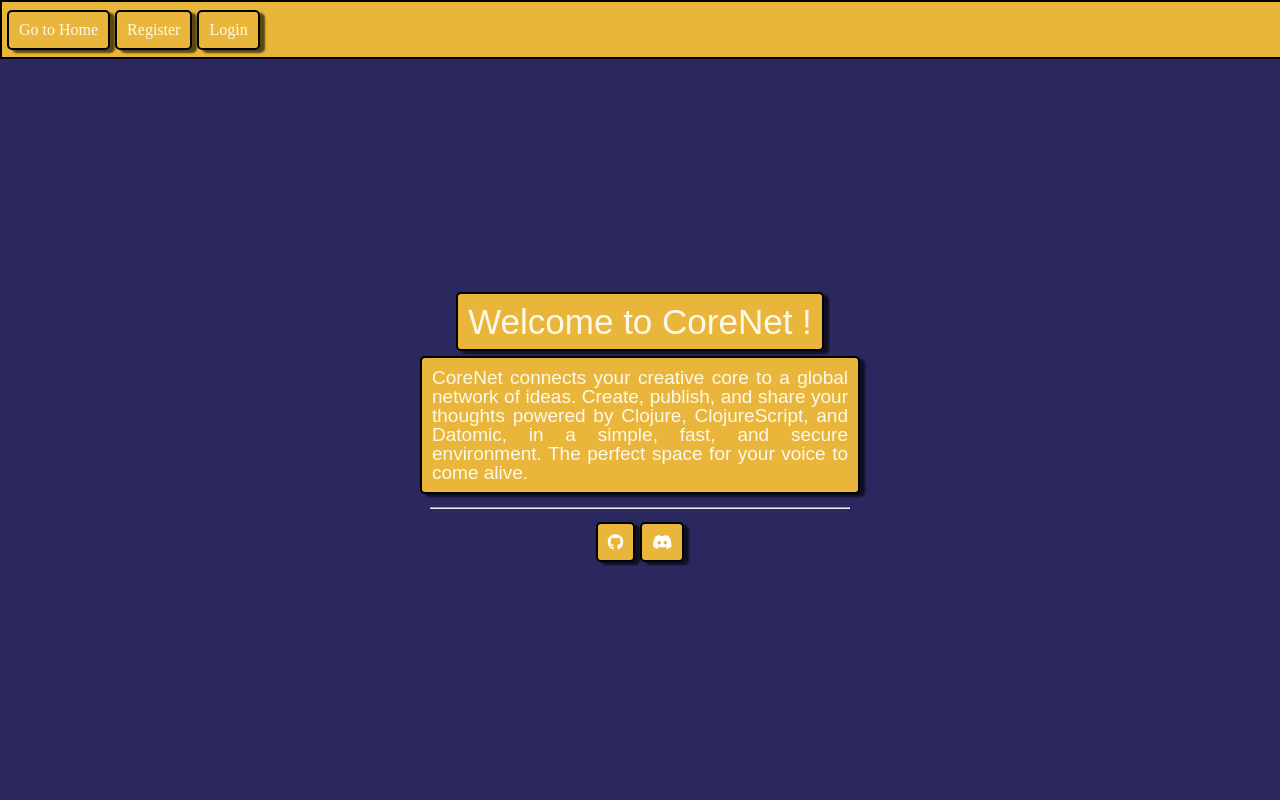
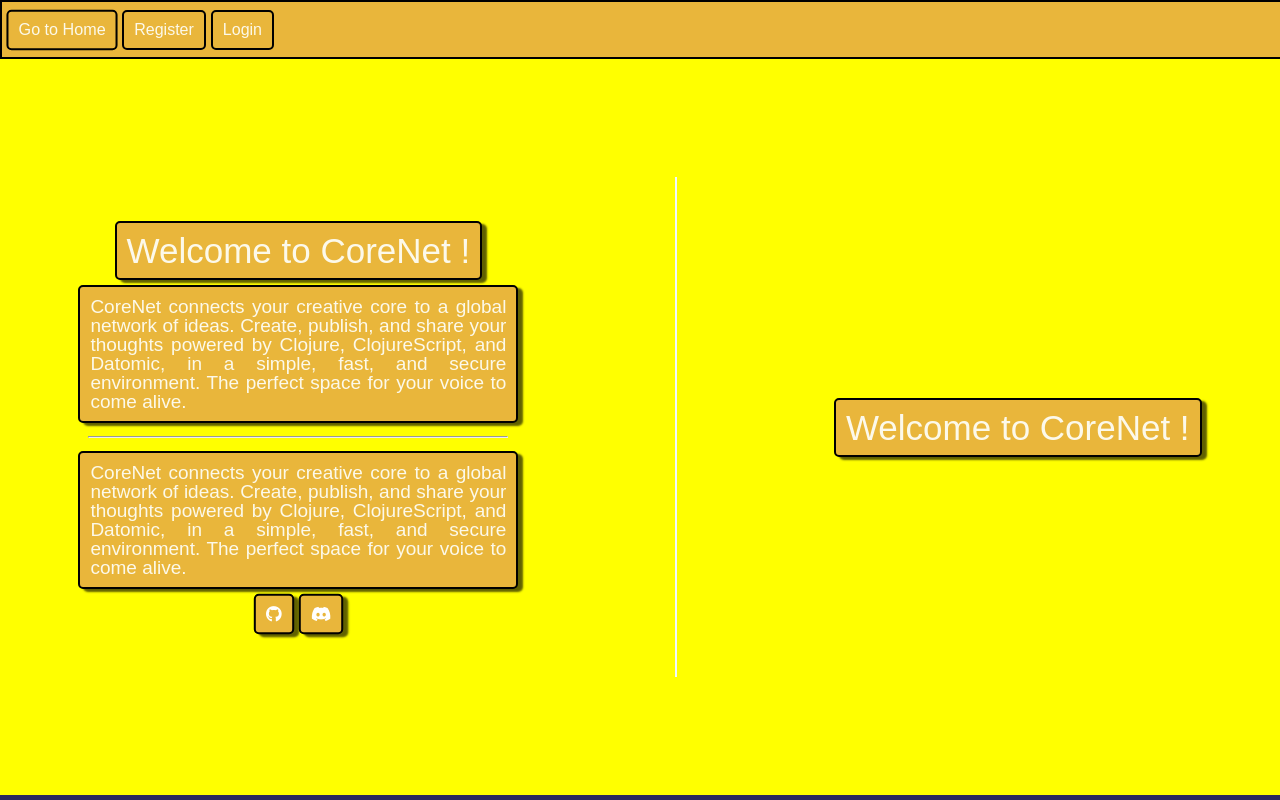
Before and after one commit to AntonioV1ctor/corenet-frontend, a plain HTML site: page index.html in a window 1280 px wide. Drawn offline with Linux system fonts and the light colour scheme; a script that the page names is missing; a web font is replaced by a local one.

Commit message:
feat(index.html): Adding new divs and new color pallet.

```diff
--- a/index.html
+++ b/index.html
@@ -3,28 +3,31 @@
 <head>
     <meta charset="UTF-8">
     <meta name="viewport" content="width=device-width, initial-scale=1.0">
+    <link rel="icon" type="image/x-icon" href="public/images/favicon.ico">
     <link rel="preconnect" href="https://fonts.googleapis.com">
     <link rel="preconnect" href="https://fonts.gstatic.com" crossorigin>
     <link href="https://fonts.googleapis.com/css2?family=Jersey+10&family=SUSE+Mono:ital,wght@0,100..800;1,100..800&display=swap" rel="stylesheet">
     <script src="https://kit.fontawesome.com/db29c2ca45.js" crossorigin="anonymous"></script>
-    <link rel="stylesheet" href="style.css">
+    <link rel="stylesheet" href="public/css/style.css">
     <title>CoreNet</title>
 </head>
 <body>
     <nav class="corenet-home-navbar-1">
-            <div class="corenet-home-div-2">
+        <a class="corenet-home-link-blank-1" href="public/home.html" class="">
+            <div class="corenet-home-div-navbar-1">
                 Go to Home
             </div>
+        </a>
 
-            <div class="corenet-home-div-2">
+        <div class="corenet-home-div-navbar-1">
             Register
         </div>
 
-            <div class="corenet-home-div-2">
+        <div class="corenet-home-div-navbar-1">
             Login
         </div>
     </nav>
-    <main>
+    <main class="container">
         <div class="corenet-home-box-1">
             <div class="corenet-home-div-1">
                 <h1 class="corenet-home-h1-1">Welcome to CoreNet ! </h1>
@@ -35,20 +38,32 @@
 
             <hr class="corente-home-hr-1">
 
-
+           <div class="corenet-home-div-2">
+                <p class="corente-home-p-1">CoreNet connects your creative core to a global network of ideas. Create, publish, and share your thoughts powered by Clojure, ClojureScript, and Datomic, in a simple, fast, and secure environment. The perfect space for your voice to come alive.</p>
+            </div>
 
             <div class="corenet-home-box-3">
+                <a class="corenet-home-link-blank-1" href="https://github.com/AntonioV1ctor" target="_blank">
                     <div class="corenet-home-div-2">
                         <i class="fa-brands fa-github" style="color: #ffffff;"></i>
                     </div>
+                </a>
 
+                <a class="corenet-home-link-blank-1" href="https://discordapp.com/users/acidbyt3" target="_blank" >
                     <div class="corenet-home-div-2">
                         <i class="fa-brands fa-discord" style="color: #ffffff;"></i>
                     </div>
+                </a>
 
             </div>
 
 
+        </div>
+
+        <div class="vertical-line"></div>
+
+        <div class="corenet-home-div-1">
+            <h1 class="corenet-home-h1-1">Welcome to CoreNet ! </h1>
         </div>
 
     </main>
--- a/style.css
+++ b/public/css/style.css
@@ -17,10 +17,12 @@ body{
 
 main{
     display: flex;
-    justify-content: center;
+    justify-content: space-around;
     align-items: center;
     height: 92vh;
     width: 100%;
+    background-color: yellow;
+
 }
 
 .corenet-home-navbar-1{
@@ -57,6 +59,31 @@ main{
     &&:hover{
         scale: 101%;
     }
+}
+
+.corenet-home-div-navbar-1{
+    display: flex;
+    align-items: center;
+    border-radius: 5px;
+    justify-content: center;
+    border: 2px  solid #000000;
+    color: var(--default-text-color);
+    background-color: var(--default-container-color2);
+    /* box-shadow: 5px 3px 2px var(--default-shadow-color); */
+    transition: 0.2s;
+    flex-direction: column;
+    cursor: pointer;
+    text-align: justify;
+    padding: 10px;
+    font-family: "Jersey 10", sans-serif;
+    &&:hover{
+        scale: 101%;
+    }
+}
+
+.corenet-home-link-blank-1{
+    text-decoration: none;
+    scale: 101%;
 }
 
 
@@ -100,3 +127,13 @@ main{
 .corente-home-p-1{
     font-size: 19px;
 }
+
+.corenet-home-box-2{
+    background-color: brown;
+}
+
+.vertical-line {
+  height: 500px;
+  border-left: 2px solid var(--default-background-color2);
+
+}
```
Also changed, not shown: public/css/reset.css (renamed from reset.css), public/images/favicon.ico (added), public/login.html (added), public/register.html (added), 2 other files. Lines whose indentation alone changed are shown as unchanged.
